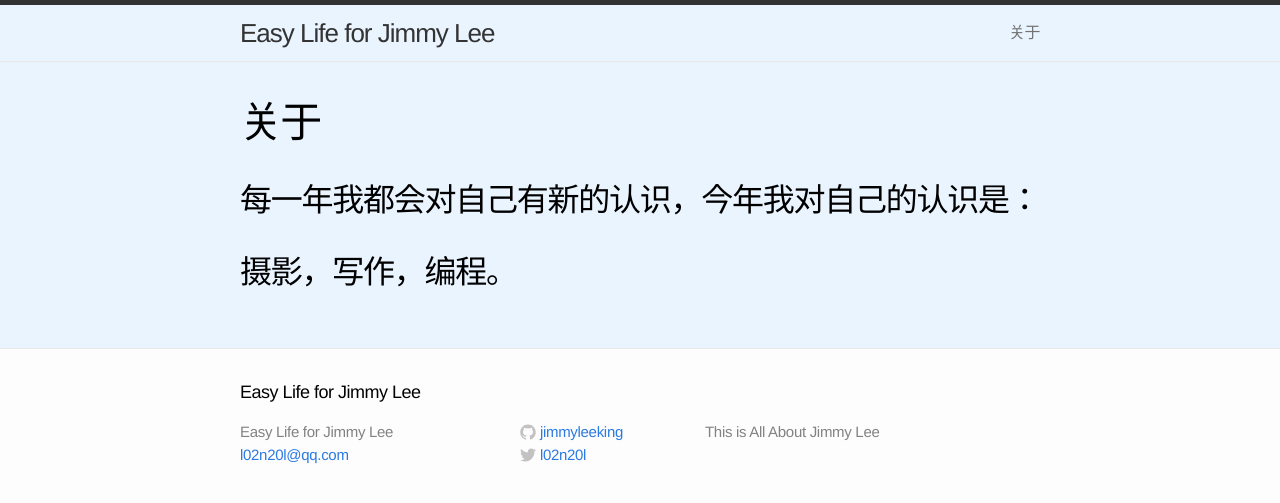
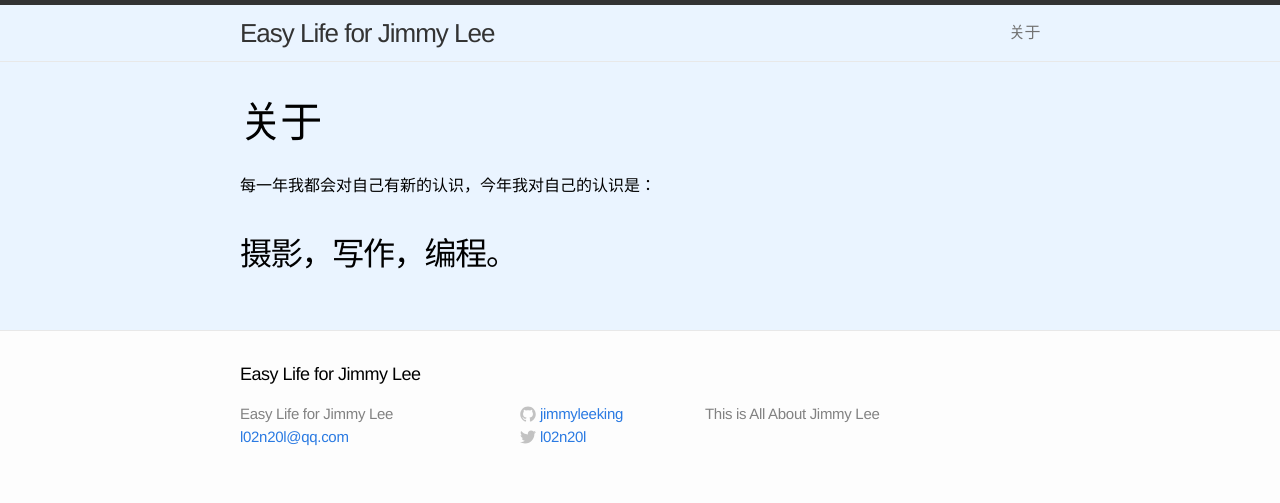
Before and after one commit to jimmyleeking/HandosBlog, a Jekyll site: the page built from about.md, in a window 1280 px wide. Shown: the top 503 px of the page. Built offline with Jekyll 4.4.1, drawn with Linux system fonts in a browser that asks for light colours.

Commit message:
修改about

```diff
--- a/about.md
+++ b/about.md
@@ -4,6 +4,6 @@ title: 关于
 permalink: /about/
 ---
 
-## 每一年我都会对自己有新的认识，今年我对自己的认识是：
+ 每一年我都会对自己有新的认识，今年我对自己的认识是：
 
 ## 摄影，写作，编程。
```
